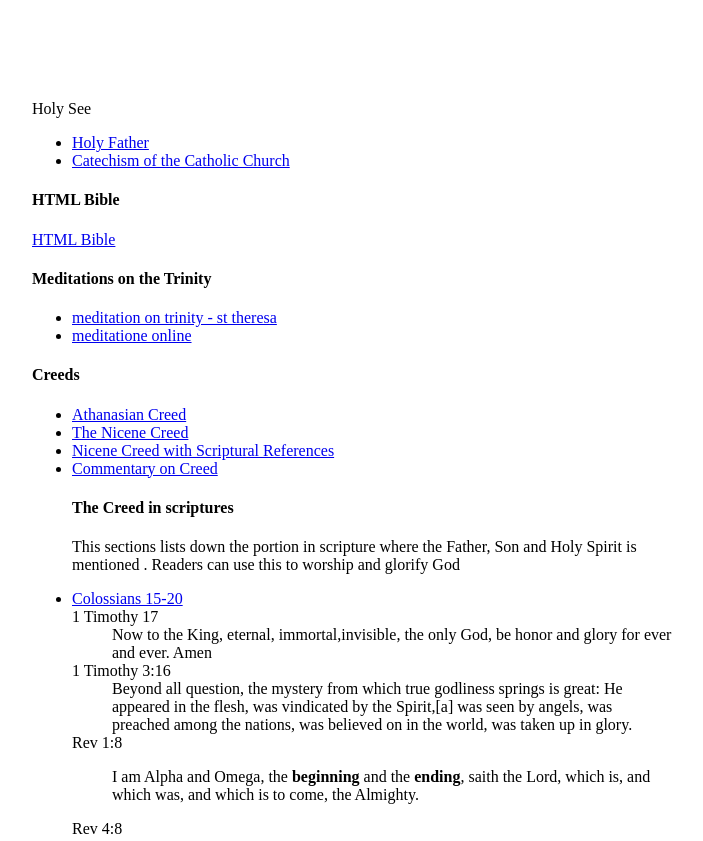
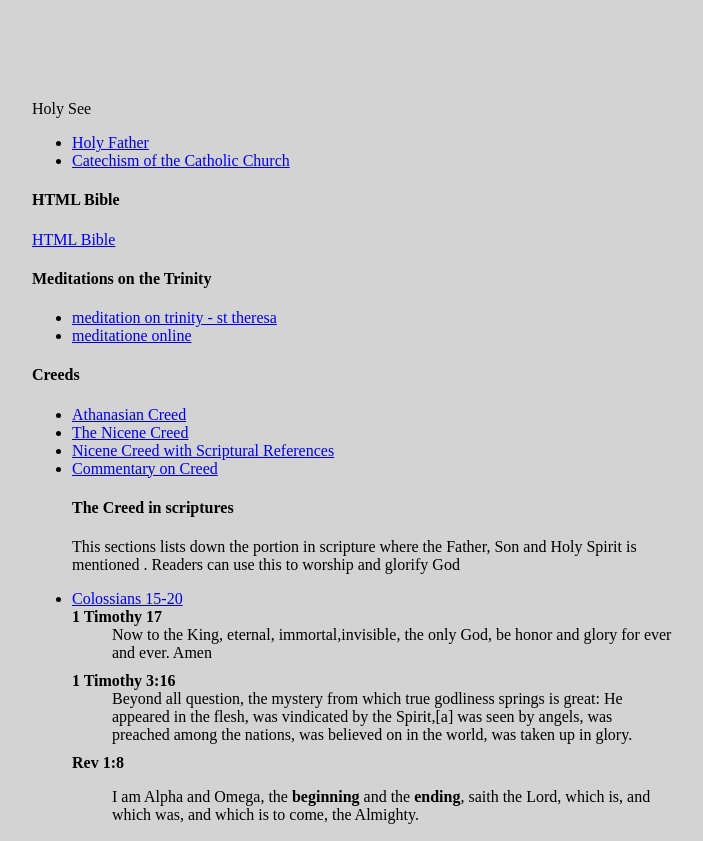
Before and after one commit to Dwjf/credo, a website: page index.html in a window 1280 px wide. Shown: the top 841 px of the page, without its empty margins (68-771 px from the left). Drawn offline with Linux system fonts and the light colour scheme.

Commit message:
font changes

```diff
--- a/creed.style.css
+++ b/creed.style.css
@@ -1,4 +1,13 @@
 body {
     margin: 100px;
     width: 50%;
+    background-color: lightgrey;
 }
+
+dt {
+    font-weight: bold;
+}
+
+dd {
+    padding-bottom: 10px;
+}
```
